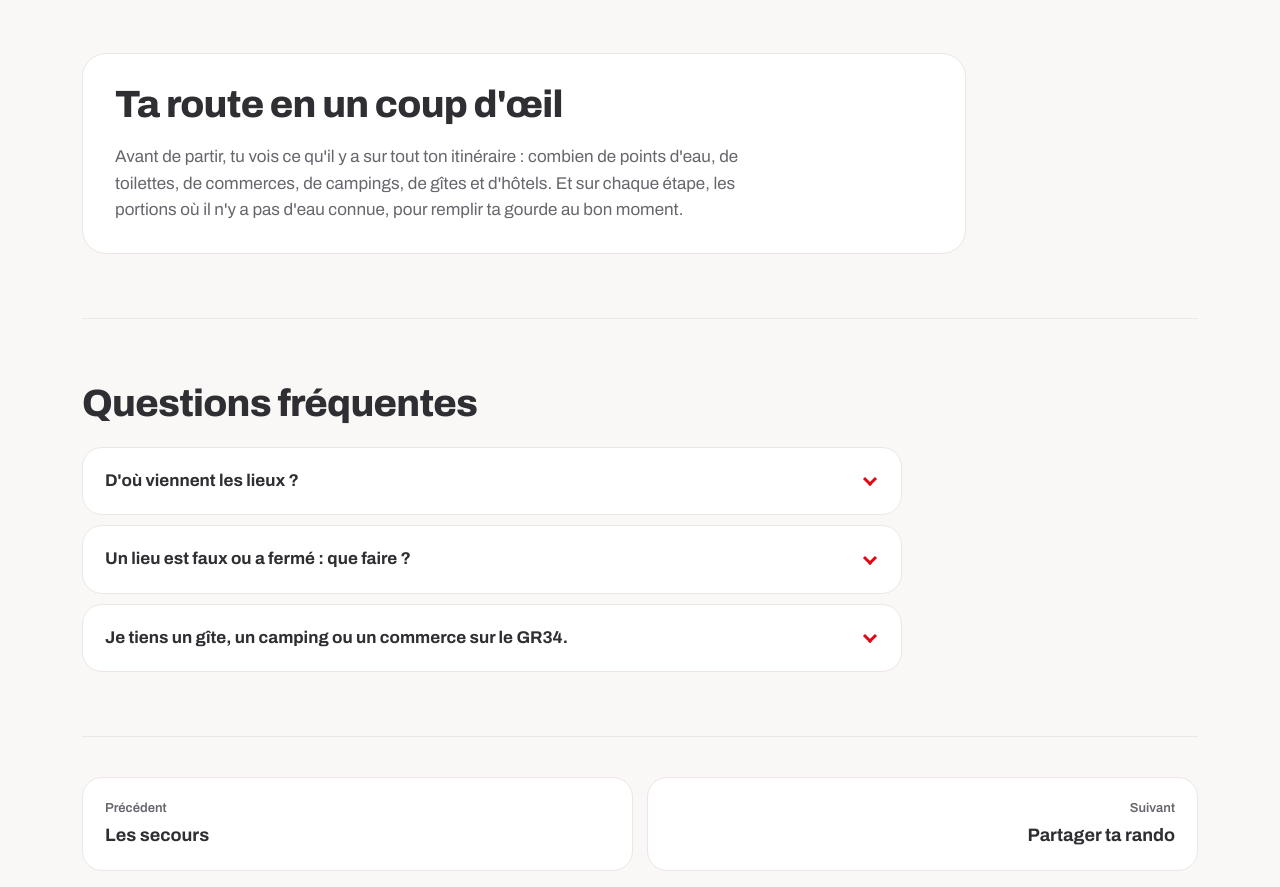
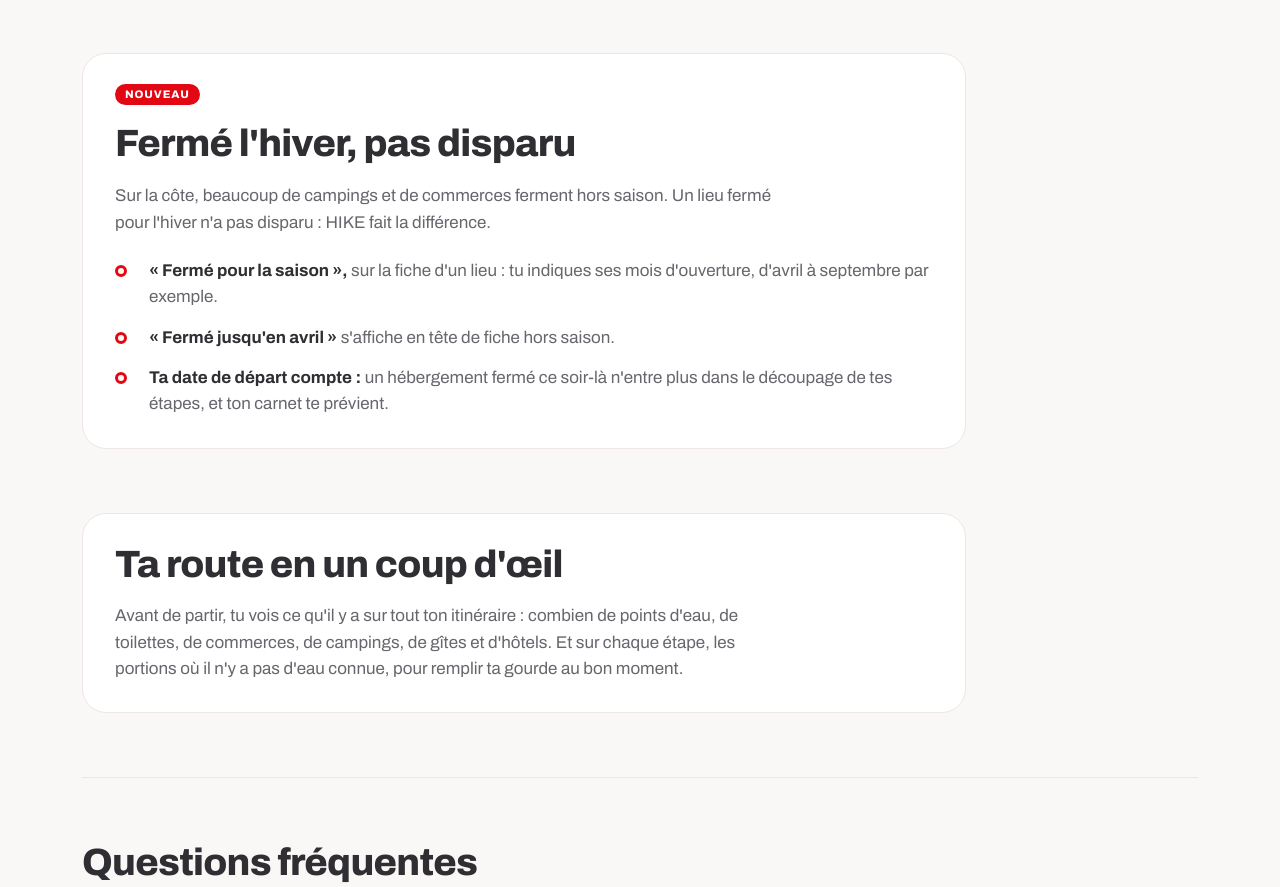
Before and after one commit to Mariehike/hike-site, a plain HTML site: page bons-arrets/index.html in a window 1280 px wide. Shown: the part 2540-3427 px from the top of the page. Drawn offline with Linux system fonts and the light colour scheme.

Commit message:
Les bons arrêts : fermeture saisonnière (Fermé pour la saison, mois d'ouverture)
Co-Authored-By: Claude Opus 5.5 <noreply@anthropic.com>

```diff
--- a/bons-arrets/index.html
+++ b/bons-arrets/index.html
@@ -113,6 +113,20 @@
     <section class="r-bloc">
       <div class="feature sans-visuel">
         <div class="feature-text">
+          <span class="etiquette">Nouveau</span> <h2>Fermé l'hiver, pas disparu</h2>
+          <p class="body">Sur la côte, beaucoup de campings et de commerces ferment hors saison. Un lieu fermé pour l'hiver n'a pas disparu : HIKE fait la différence.</p>
+          <ul class="points">
+            <li><div><strong>« Fermé pour la saison »,</strong> <span>sur la fiche d'un lieu : tu indiques ses mois d'ouverture, d'avril à septembre par exemple.</span></div></li>
+            <li><div><strong>« Fermé jusqu'en avril »</strong> <span>s'affiche en tête de fiche hors saison.</span></div></li>
+            <li><div><strong>Ta date de départ compte :</strong> <span>un hébergement fermé ce soir-là n'entre plus dans le découpage de tes étapes, et ton carnet te prévient.</span></div></li>
+          </ul>
+        </div>
+
+      </div>
+    </section>
+    <section class="r-bloc">
+      <div class="feature sans-visuel">
+        <div class="feature-text">
           <h2>Ta route en un coup d'œil</h2>
           <p class="body">Avant de partir, tu vois ce qu'il y a sur tout ton itinéraire : combien de points d'eau, de toilettes, de commerces, de campings, de gîtes et d'hôtels. Et sur chaque étape, les portions où il n'y a pas d'eau connue, pour remplir ta gourde au bon moment.</p>
         </div>
@@ -123,7 +137,7 @@
       <h2>Questions fréquentes</h2>
       <div class="faq">
       <details><summary>D&#x27;où viennent les lieux ?</summary><p>D'OpenStreetMap, la carte collaborative, et des randonneurs de HIKE. Les informations sont à vérifier sur place : un commerce peut fermer pour la saison.</p></details>
-      <details><summary>Un lieu est faux ou a fermé : que faire ?</summary><p>Ouvre sa fiche et appuie sur « N'existe plus », ou sur « Mettre à jour les infos ». Les autres randonneurs en profitent tout de suite.</p></details>
+      <details><summary>Un lieu est faux ou a fermé : que faire ?</summary><p>Ouvre sa fiche et appuie sur « N'existe plus », ou sur « Mettre à jour les infos ». Fermé seulement pour l'hiver ? Appuie sur « Fermé pour la saison » et indique ses mois d'ouverture. Les autres randonneurs en profitent tout de suite.</p></details>
       <details><summary>Je tiens un gîte, un camping ou un commerce sur le GR34.</summary><p>Vérifie ta fiche et garde-la à jour, gratuitement : <a href="/pro/">Espace pros</a>.</p></details>
       </div>
     </section>
```
